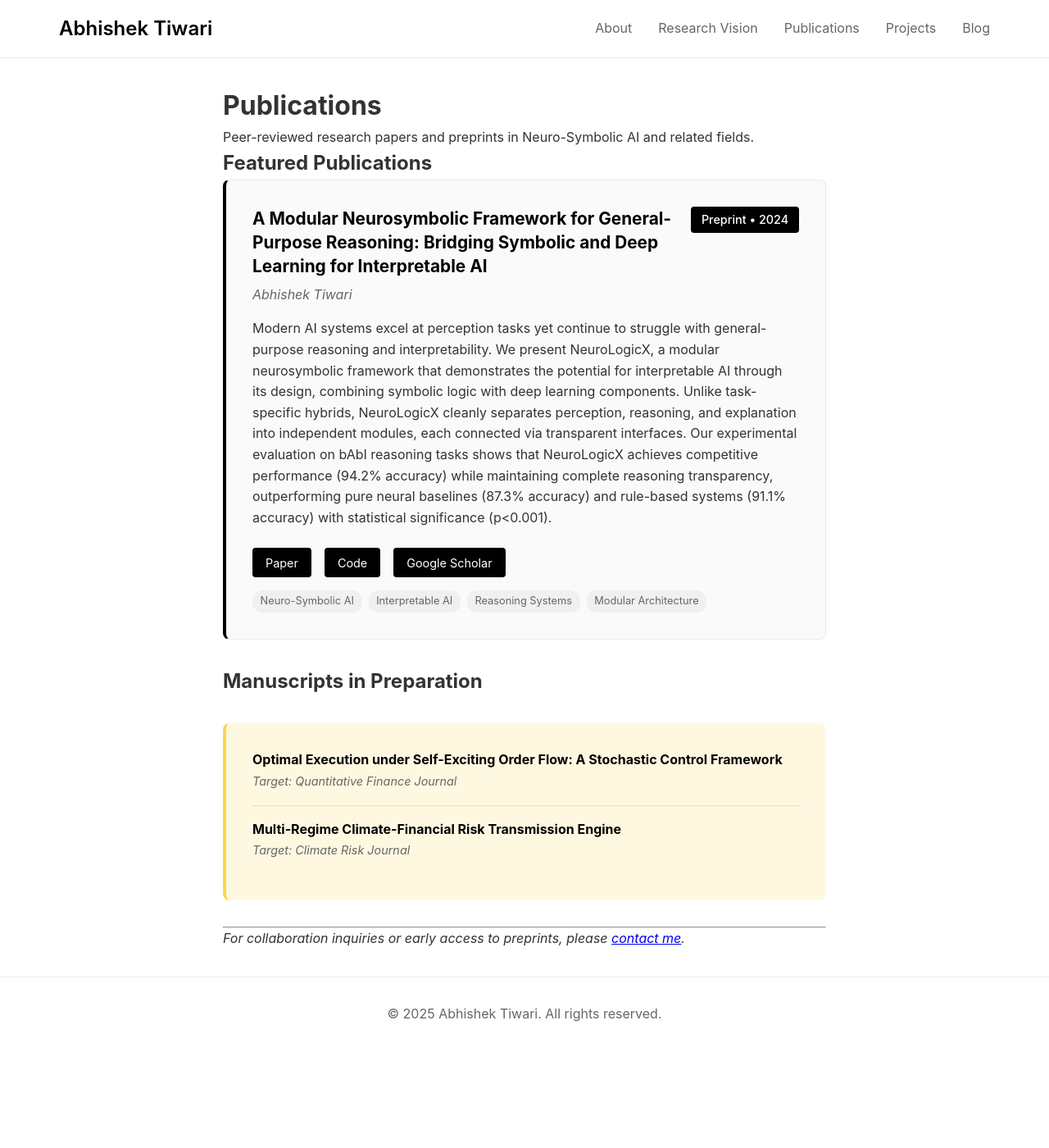
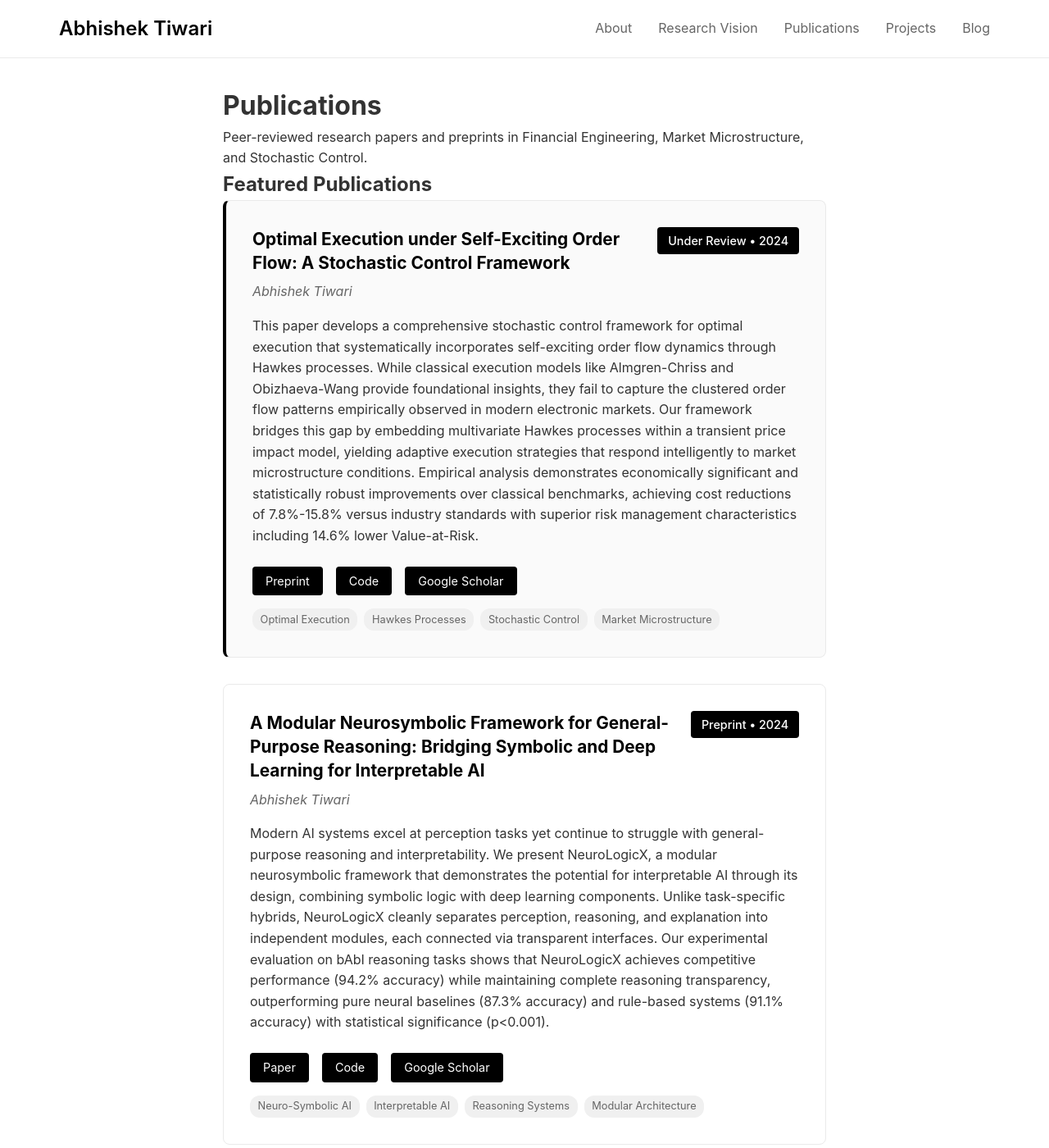
Before and after one commit to Abhishek282001Tiwari/Personal_Website, a Jekyll site: the page built from publications.md, in a window 1280 px wide and 1400 px high. Shown: the whole window at 82% size. Built offline with Jekyll 4.4.1, drawn with Linux system fonts in a browser that asks for light colours; some of the changed text lies outside the part shown.

Commit message:
Revise publications and add new manuscript entry
Updated publication details and added new manuscript.

```diff
--- a/publications.md
+++ b/publications.md
@@ -6,11 +6,33 @@ permalink: /publications/
 
 # Publications
 
-Peer-reviewed research papers and preprints in Neuro-Symbolic AI and related fields.
+Peer-reviewed research papers and preprints in Financial Engineering, Market Microstructure, and Stochastic Control.
 
 ## Featured Publications
 
 <div class="publication featured">
+    <div class="pub-header">
+        <h3>Optimal Execution under Self-Exciting Order Flow: A Stochastic Control Framework</h3>
+        <span class="pub-status">Under Review • 2024</span>
+    </div>
+    <p class="pub-authors">Abhishek Tiwari</p>
+    <p class="pub-abstract">
+        This paper develops a comprehensive stochastic control framework for optimal execution that systematically incorporates self-exciting order flow dynamics through Hawkes processes. While classical execution models like Almgren-Chriss and Obizhaeva-Wang provide foundational insights, they fail to capture the clustered order flow patterns empirically observed in modern electronic markets. Our framework bridges this gap by embedding multivariate Hawkes processes within a transient price impact model, yielding adaptive execution strategies that respond intelligently to market microstructure conditions. Empirical analysis demonstrates economically significant and statistically robust improvements over classical benchmarks, achieving cost reductions of 7.8%-15.8% versus industry standards with superior risk management characteristics including 14.6% lower Value-at-Risk.
+    </p>
+    <div class="pub-links">
+        <a href="/assets/papers/Tiwari_Optimal_Execution_Self_Exciting_Order_Flow.pdf" class="pub-link">Preprint</a>
+        <a href="https://github.com/Abhishek282001Tiwari/optimal-exec-hawkes" class="pub-link">Code</a>
+        <a href="https://scholar.google.com/citations?view_op=list_works&hl=en&hl=en&user=DyC5124AAAAJ" class="pub-link">Google Scholar</a>
+    </div>
+    <div class="pub-tags">
+        <span class="pub-tag">Optimal Execution</span>
+        <span class="pub-tag">Hawkes Processes</span>
+        <span class="pub-tag">Stochastic Control</span>
+        <span class="pub-tag">Market Microstructure</span>
+    </div>
+</div>
+
+<div class="publication">
     <div class="pub-header">
         <h3>A Modular Neurosymbolic Framework for General-Purpose Reasoning: Bridging Symbolic and Deep Learning for Interpretable AI</h3>
         <span class="pub-status">Preprint • 2024</span>
@@ -36,12 +58,12 @@ Peer-reviewed research papers and preprints in Neuro-Symbolic AI and related fie
 
 <div class="manuscripts-section">
     <div class="manuscript-item">
-        <strong>Optimal Execution under Self-Exciting Order Flow: A Stochastic Control Framework</strong><br>
-        <span class="manuscript-target">Target: Quantitative Finance Journal</span>
+        <strong>Multi-Regime Climate-Financial Risk Transmission Engine</strong><br>
+        <span class="manuscript-target">Target: Climate Risk Journal</span>
     </div>
     <div class="manuscript-item">
-        <strong>Multi-Regime Climate-Financial Risk Transmission Engine</strong><br>
-        <span class="manuscript-target">Target: Climate Risk Journal</span>
+        <strong>Portfolio Execution with Cross-Impact and Multivariate Hawkes Excitation</strong><br>
+        <span class="manuscript-target">Target: Mathematical Finance</span>
     </div>
 </div>
 
```
